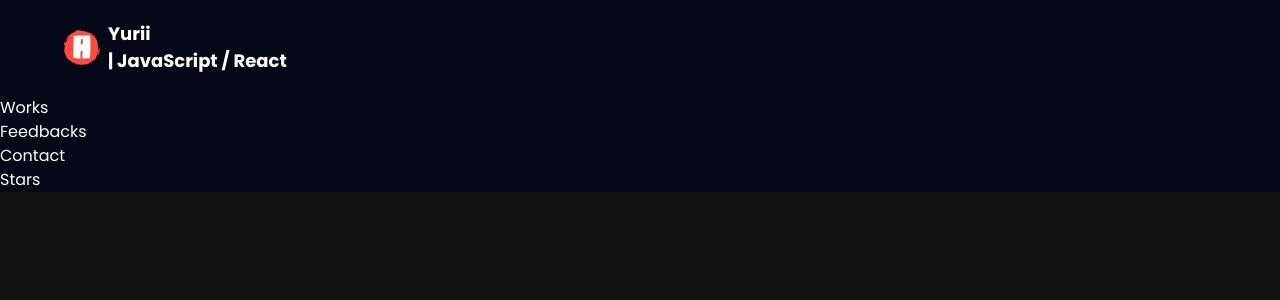
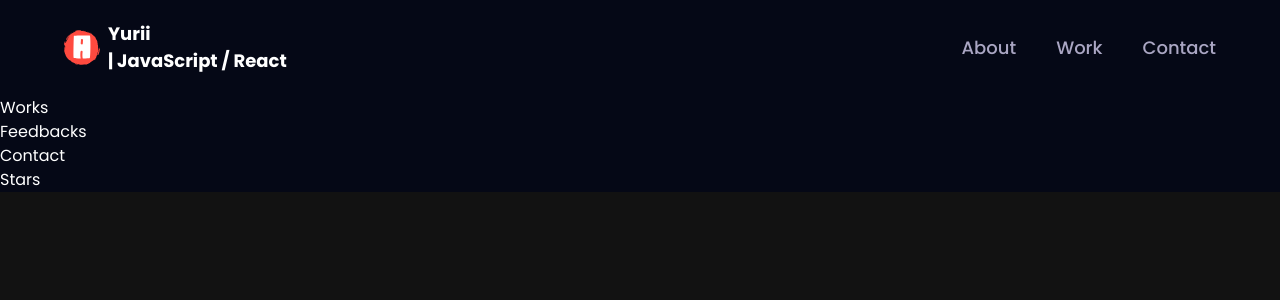
Before and after one commit to drummer-Yurii/portfolio-3d, a React (Vite) app: page / in a window 1280 px wide. Shown: the top 300 px of the page. Built offline with nearby package versions, Linux system fonts and the light colour scheme.

Commit message:
show pages in navbar & navigate

```diff
--- a/src/components/Navbar.jsx
+++ b/src/components/Navbar.jsx
@@ -25,6 +25,18 @@ const Navbar = () => {
               Yurii <span className='sm:block hidden'>| JavaScript / React</span>
             </p>
         </Link>
+        <ul className='list-none hidden sm:flex flex-row gap-10'>
+          {navLinks.map((link) => (
+            <li
+              key={link.id}
+              className={`${active === link.title ? 'text-white' : 'text-secondary'}
+              hover:text-white text-[18px] font-medium cursor-pointer`}
+              onClick={() => setActive(link.title)}
+            >
+              <a href={`#${link.id}`}>{link.title}</a>
+            </li>
+          ))}
+        </ul>
       </div>
     </nav>
   )
```
